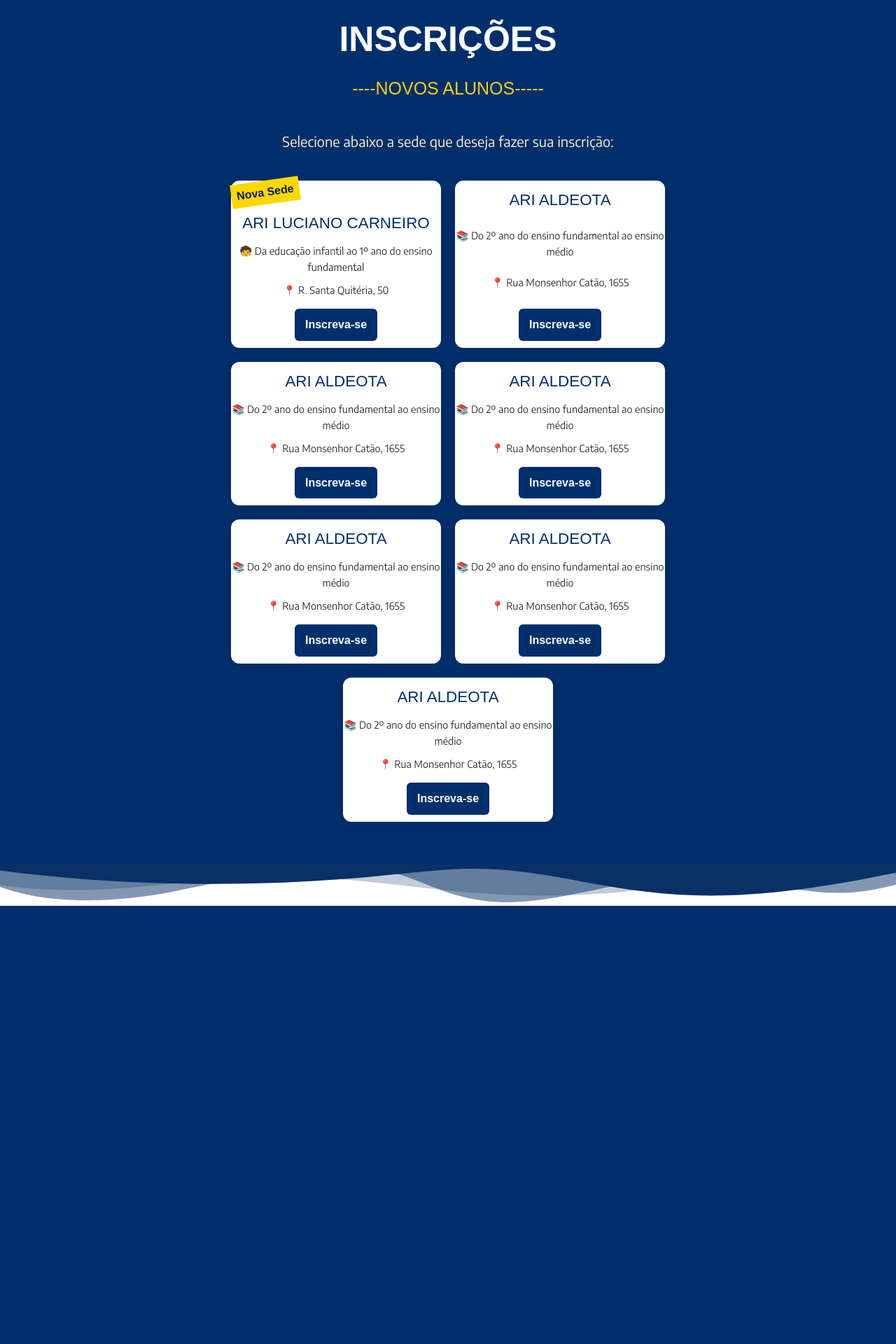
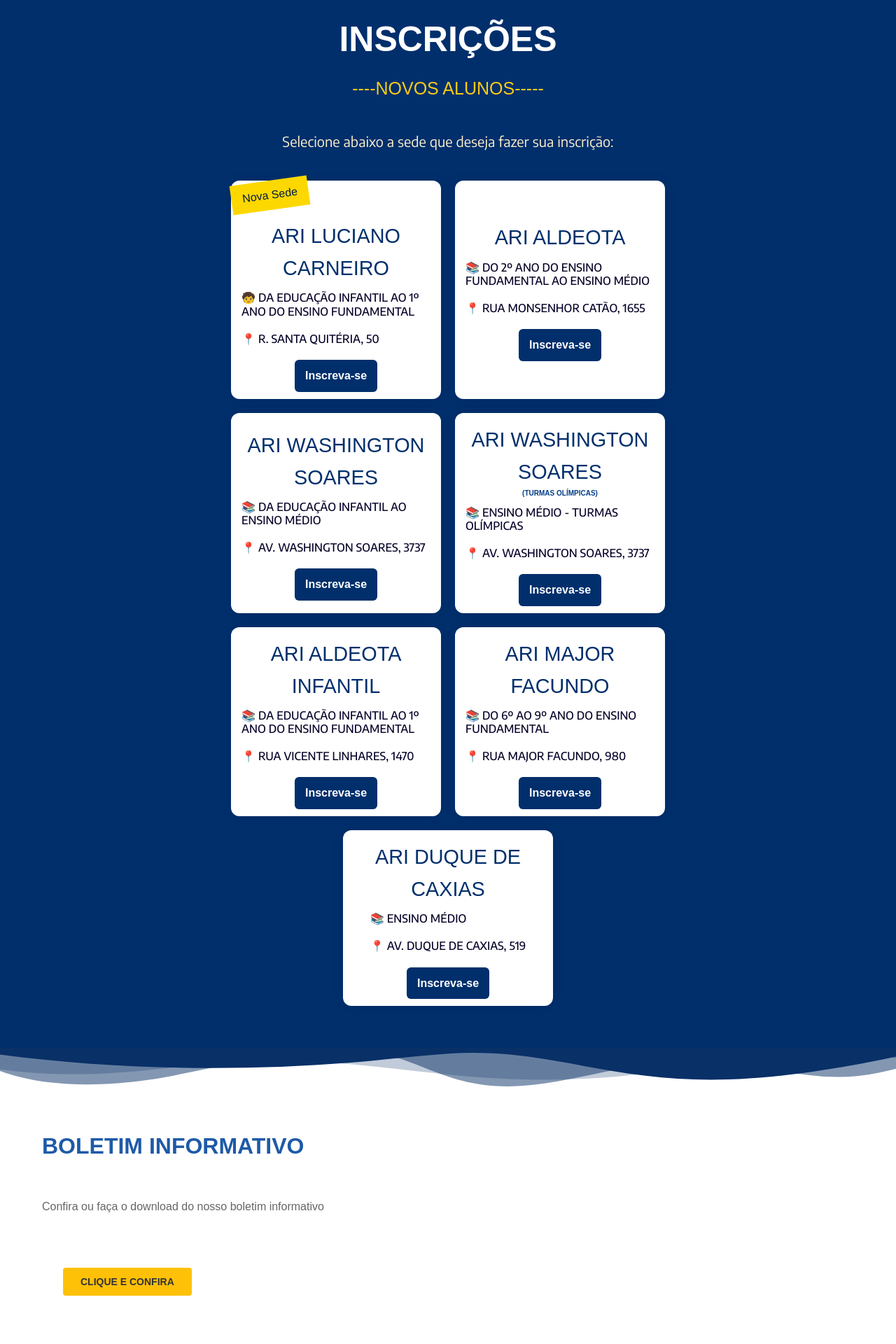
Before and after one commit to plowo/teste-de-selecao-2026, a PHP site: page / in a window 1280 px wide. Shown: the part 1415-3335 px from the top of the page at 70% size. Before the commit the page ends 2709 px from the top, so only its background shows below. Run offline with PHP 8.4, Linux system fonts and the light colour scheme; some web fonts are replaced.

Commit message:
edição em inscrição e adição de boletim informativo

```diff
--- a/index.html
+++ b/index.html
@@ -114,52 +114,92 @@
             <div class="card">
                 <span class="tag">Nova Sede</span>
                 <h3>ARI LUCIANO CARNEIRO</h3>
-                <p>🧒 Da educação infantil ao 1º ano do ensino fundamental</p>
-                <p>📍 R. Santa Quitéria, 50</p>
+                <div class="texto">
+                    <p>🧒 Da educação infantil ao 1º ano do ensino fundamental</p>
+                    <p>📍 R. Santa Quitéria, 50</p>
+                </div>
                 <a href="#" class="btn">Inscreva-se</a>
             </div>
 
             <div class="card">
                 <h3>ARI ALDEOTA</h3>
-                <p>📚 Do 2º ano do ensino fundamental ao ensino médio</p>
-                <p>📍 Rua Monsenhor Catão, 1655</p>
+                <div class="texto">
+                    <p>📚 Do 2º ano do ensino fundamental ao ensino médio</p>
+                    <p>📍 Rua Monsenhor Catão, 1655</p>
+                </div>
+
                 <a href="#" class="btn">Inscreva-se</a>
             </div>
             <div class="card">
-                <h3>ARI ALDEOTA</h3>
-                <p>📚 Do 2º ano do ensino fundamental ao ensino médio</p>
-                <p>📍 Rua Monsenhor Catão, 1655</p>
+                <h3>Ari Washington Soares</h3>
+                <div class="texto">
+                    <p>📚 Da Educação Infantil ao Ensino Médio</p>
+                    <p>📍 Av. Washington Soares, 3737</p>
+                </div>
                 <a href="#" class="btn">Inscreva-se</a>
             </div>
             <div class="card">
-                <h3>ARI ALDEOTA</h3>
-                <p>📚 Do 2º ano do ensino fundamental ao ensino médio</p>
-                <p>📍 Rua Monsenhor Catão, 1655</p>
+                <h3>Ari Washington Soares</h3>
+                <h5>(turmas olímpicas)</h5>
+                <div class="texto">
+                    <p>📚 Ensino Médio - Turmas Olímpicas</p>
+                    <p>📍 Av. Washington Soares, 3737</p>
+                </div>
                 <a href="#" class="btn">Inscreva-se</a>
             </div>
             <div class="card">
-                <h3>ARI ALDEOTA</h3>
-                <p>📚 Do 2º ano do ensino fundamental ao ensino médio</p>
-                <p>📍 Rua Monsenhor Catão, 1655</p>
+                <h3>ARI ALDEOTA INFANTIL</h3>
+                <div class="texto">
+                    <p>📚 DA EDUCAÇÃO INFANTIL AO 1º ANO DO ENSINO FUNDAMENTAL</p>
+                    <p>📍 RUA VICENTE LINHARES, 1470</p>
+                </div>
                 <a href="#" class="btn">Inscreva-se</a>
             </div>
             <div class="card">
-                <h3>ARI ALDEOTA</h3>
-                <p>📚 Do 2º ano do ensino fundamental ao ensino médio</p>
-                <p>📍 Rua Monsenhor Catão, 1655</p>
+                <h3>Ari Major Facundo</h3>
+                <div class="texto">
+                    <p>📚 Do 6º ao 9º Ano do Ensino Fundamental</p>
+                    <p>📍 Rua Major Facundo, 980</p>
+                </div>
                 <a href="#" class="btn">Inscreva-se</a>
             </div>
             <div class="card">
-                <h3>ARI ALDEOTA</h3>
-                <p>📚 Do 2º ano do ensino fundamental ao ensino médio</p>
-                <p>📍 Rua Monsenhor Catão, 1655</p>
+                <h3>ARI DUQUE DE CAXIAS</h3>
+                <div class="texto">
+                    <p>📚 Ensino Médio</p>
+                    <p>📍 Av. Duque de Caxias, 519</p>
+                </div>
                 <a href="#" class="btn">Inscreva-se</a>
             </div>
         </div>
 
     </section>
     <div class="fadeblue1"></div>
+    <section class="boletim-section">
 
+            <div class="header">
+                <div>
+                    <div class="titulo">
+                        <h1>BOLETIM INFORMATIVO</h1>
+                    </div>
+                    <div class="subtitulo">
+                        <p>Confira ou faça o download do nosso boletim informativo</p>
+                    </div>
+                    <div class="botao-container">
+                        <div class="botao-confira">
+                            <button>CLIQUE E CONFIRA</button>
+                        </div>
+                    </div>
+                </div>
+            </div>
+
+            <div class="preview-container">
+                <div>
+                    <!-- Espaço reservado para o documento que será inserido posteriormente -->
+                </div>
+            </div>
+
+    </section>
     <script src="src/js/script.js"></script>
 </body>
 
--- a/src/css/style.css
+++ b/src/css/style.css
@@ -451,25 +451,42 @@ body {
     max-width: 300px;
     border-radius: 12px;
     box-shadow: 0 0 15px rgba(0, 0, 0, 0.1);
-    margin-top: 0;
+
     box-sizing: border-box;
-    text-align: center;
+
     display: flex;
     flex-direction: column;
-    justify-content: space-between;
+    justify-content: center;
     align-items: center;
 }
 
 .card h3 {
-    font-size: 1.4rem;
+    text-align: center;
+    font-size: 1.8rem;
     color: #002f6c;
-    margin-bottom: 5px;
+    margin-bottom: 0;
+    padding: 5px;
+    padding-bottom: 0;
+    text-transform: uppercase;
+}
+
+.card .texto {
+    display: block;
+    align-items: start;
+    text-align: left;
+
 }
 
 .card p {
-    font-size: 0.9rem;
-    color: #333;
-    margin: 5px 0;
+    text-transform: uppercase;
+    font-size: 1rem;
+    font-weight: 500;
+    color: #050228;
+    margin-top: 0;
+    line-height: 1.2;
+    padding: 10px;
+    text-align: left;
+    padding: 10;
 }
 
 .card .btn {
@@ -485,11 +502,24 @@ body {
 .card .tag {
   background: #fcd800;
   color: #001c44;
-  font-weight: bold;
-  padding: 4px 8px;
+  font-weight: lighter;
+  padding: 8px 16px;
   border: #001c44;
   align-self: first baseline;
   transform: rotate(-8deg);
+}
+
+.card .tag:hover {
+    background: #001c44;
+    color: #fff;
+}
+
+.card h5 {
+    text-transform: uppercase;
+    font-size: 10px;
+    color: #003c87;
+    margin:0;
+    padding-top: 0;
 }
 
 .fadeblue1 {
@@ -502,6 +532,73 @@ body {
     background-repeat: no-repeat;
 
 }
+/* boletim informativo */
+        .boletim-section {
+            align-items: start;
+            margin: 0 auto;
+            background-color: white;
+            border: none;
+            overflow: hidden;
+
+        }
+        .boletim-section .header {
+            border: none;
+            background-color: white;
+        }
+        .boletim-section .header div {
+            background-color: white;
+            padding: 20px 30px;
+            text-align: left;
+        }
+
+        .boletim-section .titulo h1 {
+            color: #1e5aa8;
+            font-size: 32px;
+            font-weight: bold;
+            margin-bottom: 10px;
+            text-align: left;
+        }
+
+        .boletim-section .subtitulo p {
+            color: #666;
+            font-size: 16px;
+            margin-bottom: 15px;
+            line-height: 1.4;
+            text-align: left;
+        }
+
+        .boletim-section .botao-container div {
+            margin-bottom: 10px;
+            text-align: left;
+        }
+
+        .boletim-section .botao-confira button {
+            background-color: #ffc107;
+            color: #333;
+            padding: 12px 25px;
+            border: none;
+            border-radius: 4px;
+            font-weight: bold;
+            font-size: 14px;
+            cursor: pointer;
+            text-transform: uppercase;
+            transition: background-color 0.3s ease;
+            text-align: left;
+            display: inline-block;
+        }
+
+        .boletim-section .botao-confira button:hover {
+            background-color: #e0a800;
+        }
+
+        .boletim-section .preview-container div {
+            background-color: #e8e8e8;
+            padding: 30px;
+            display: flex;
+            justify-content: center;
+            align-items: center;
+            min-height: 250px;
+        }
 
 /* Decorative Elements */
 .hero::before {
```
